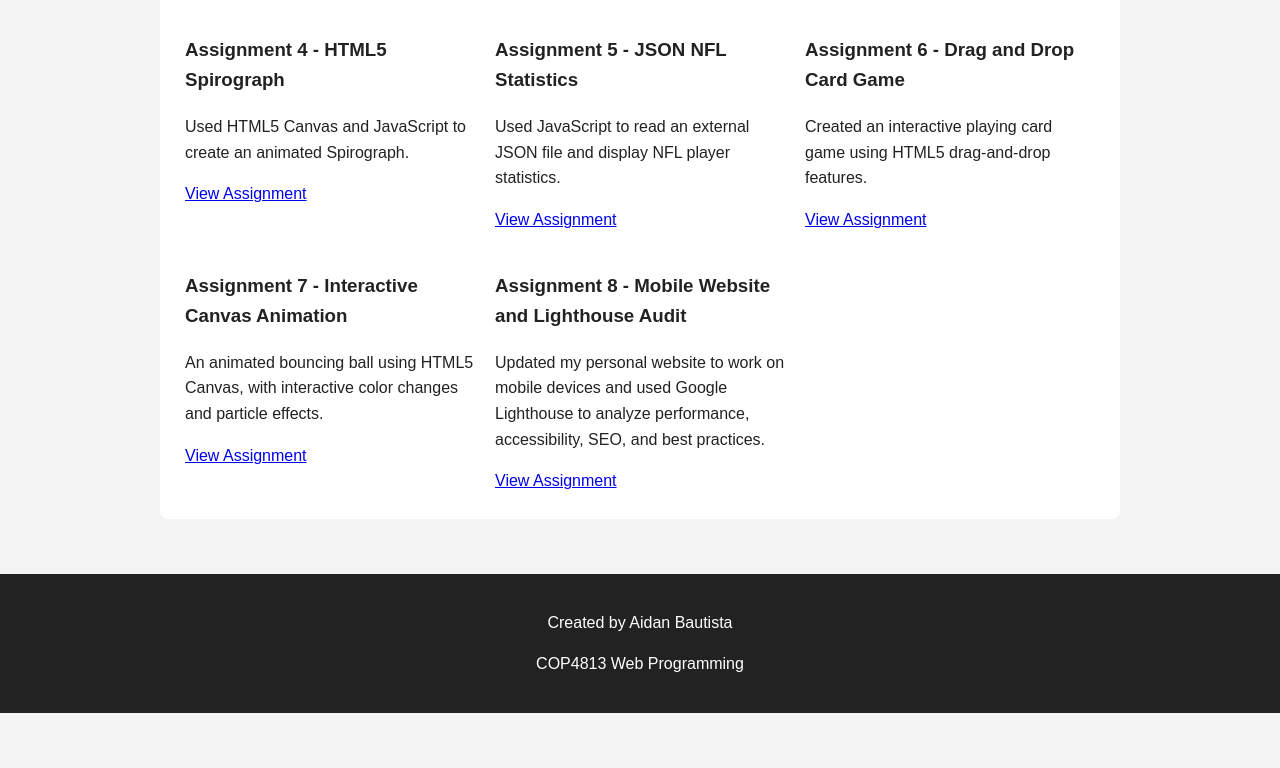
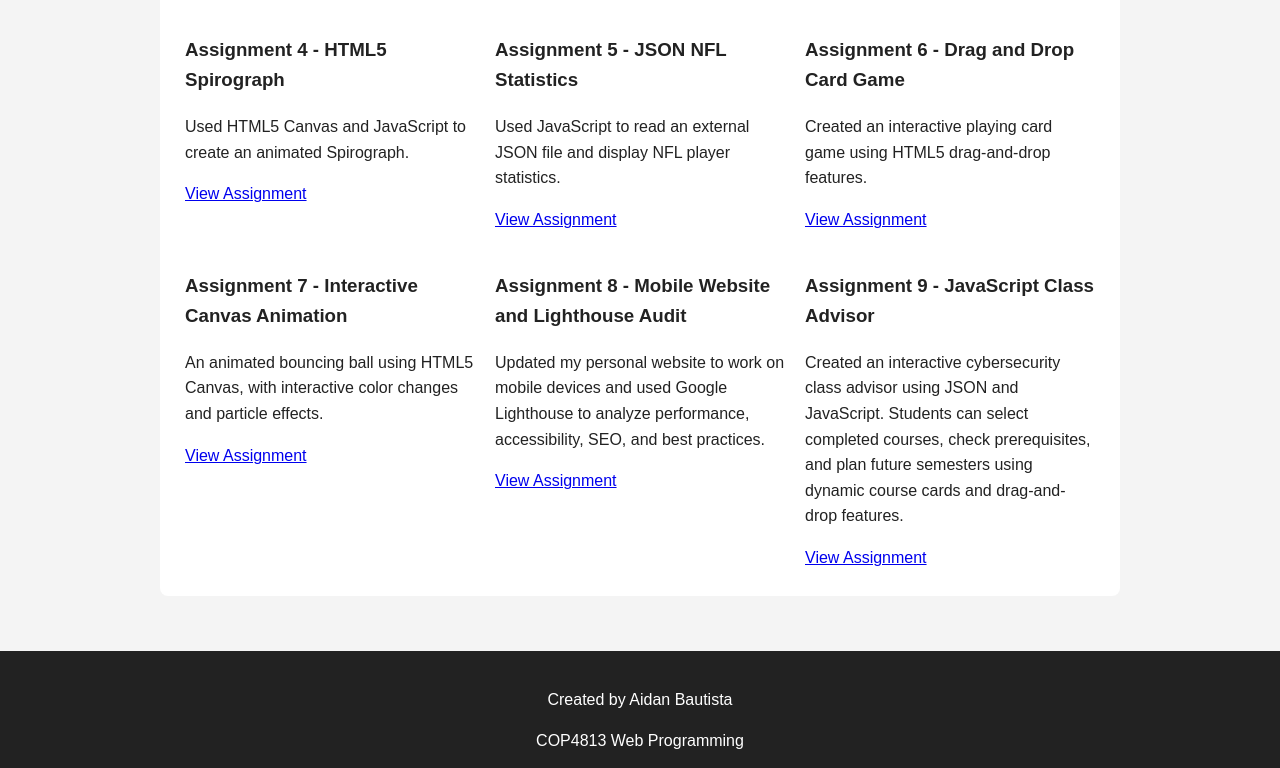
Before and after one commit to AidanIsDaGoat/COP-4813-Assignments, a plain HTML site: page assignments.html in a window 1280 px wide. Shown: the part 595-1363 px from the top of the page. Before the commit the page ends 1308 px from the top, so only its background shows below. Drawn offline with Linux system fonts and the light colour scheme.

Commit message:
Add Assignment 9 - JavaScript Class Advisor
Added details for Assignment 9, including features and link.

```diff
--- a/assignments.html
+++ b/assignments.html
@@ -118,6 +118,16 @@
                 </p>
                 <a href="mobile-audit.html">View Assignment</a>
             </div>
+            <div class="assignment-card">
+                <h3>Assignment 9 - JavaScript Class Advisor</h3>
+                <p>
+                    Created an interactive cybersecurity class advisor
+                    using JSON and JavaScript. Students can select completed
+                    courses, check prerequisites, and plan future semesters
+                    using dynamic course cards and drag-and-drop features.
+                </p>
+                <a href="advisor.html">View Assignment</a>
+            </div>
         </div>
 
     </section>
```
